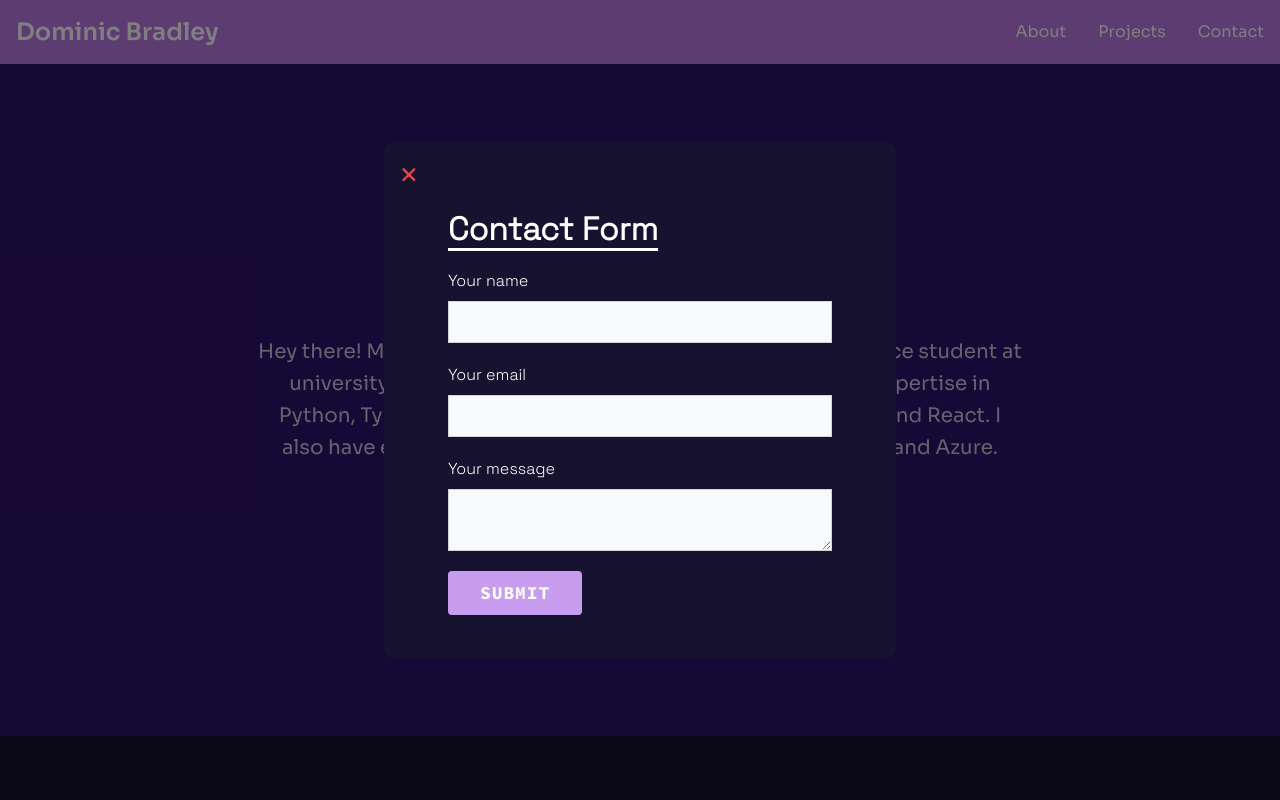
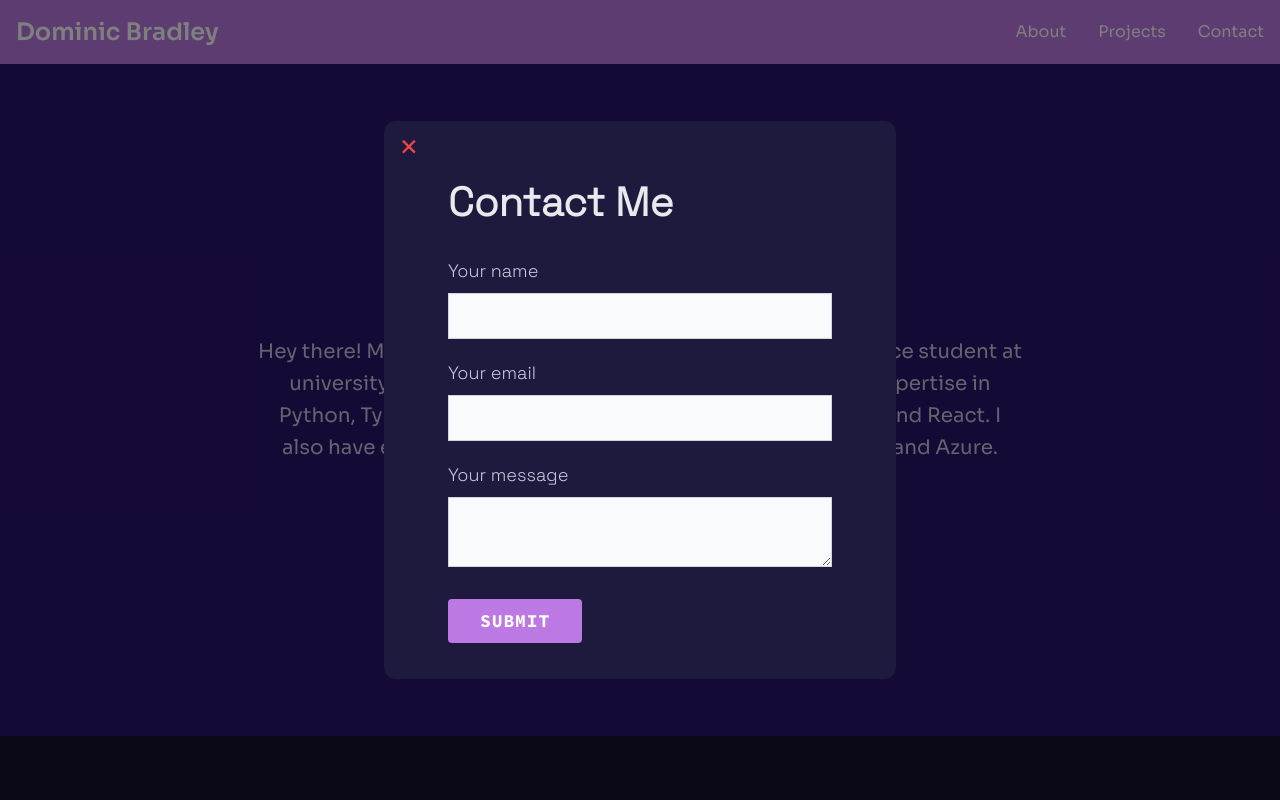
Before and after one commit to dbradley2003/my-web-portfolio, a React (Vite) app: page / in a window 1280 px wide. Both pictures are taken after a click on the button "Contact". Shown: the top 800 px of the page. Built offline with nearby package versions, Linux system fonts and the light colour scheme.

Commit message:
ts fixes

```diff
--- a/src/components/Contact.tsx
+++ b/src/components/Contact.tsx
@@ -6,7 +6,8 @@ const Contact: React.FC = () => {
   const handleSubmit = async (event: React.FormEvent<HTMLFormElement>) => {
     event.preventDefault();
     setResult("Sending....");
-    const formData = new FormData(event.target);
+    const form = event.target as HTMLFormElement;
+    const formData = new FormData(form);
 
     formData.append("access_key", "c04d96e9-478e-48ca-bdd4-467d70d27880");
 
@@ -18,8 +19,8 @@ const Contact: React.FC = () => {
     const data = await response.json();
 
     if (data.success) {
-      setResult("Form Submitted Successfully");
-      event.target.reset();
+      setResult("Email Sent Successfully");
+      form.reset();
     } else {
       console.log("Error", data);
       setResult(data.message);
@@ -27,50 +28,50 @@ const Contact: React.FC = () => {
   };
 
   return (
-    <div className="container mx-auto  bg-darkerbg mt-5 rounded-xl font-grotesk p-[1.75rem]">
+    <div className="container mx-auto  bg-background mt-4 rounded-xl font-grotesk p-[1.75rem]">
       <form onSubmit={handleSubmit} className="max-w-sm mx-auto">
-        <h1 className="h4 text-left text-n-1 font-bold mb-4 underline underline-offset-8">
-          Contact Form
+        <h1 className="font-grotesk h3 mb-6 text-left text-n-1/90 font-bold   ">
+          Contact Me
         </h1>
-        <div className="mb-5">
+        <div className="mb-5 ">
           <label
             htmlFor="name"
-            className="block mb-2 text-base font-medium text-n-1 dark:text-white "
+            className="block mb-2 text-lg font-medium text-n-2 dark:text-white "
           >
             Your name
           </label>
           <input
             type="text"
             name="name"
-            className="bg-gray-50 border border-gray-300 text-n-6  text-sm rounded-lg focus:ring-blue-500 focus:border-blue-500 block w-full p-2.5 dark:bg-gray-700 dark:border-gray-600 dark:placeholder-gray-400 dark:text-white dark:focus:ring-blue-500 dark:focus:border-blue-500"
+            className="bg-gray-50 border border-gray-300 text-n-6  text-base rounded-lg focus:ring-blue-500 focus:border-blue-500 block w-full p-2.5 dark:bg-gray-700 dark:border-gray-600 dark:placeholder-gray-400 dark:text-white dark:focus:ring-blue-500 dark:focus:border-blue-500"
             required
           />
         </div>
         <div className="mb-5">
           <label
             htmlFor="email"
-            className="block mb-2 text-base font-medium text-n-1 dark:text-white"
+            className="block mb-2 text-lg font-medium text-n-2 dark:text-white"
           >
             Your email
           </label>
           <input
             type="email"
             name="email"
-            className="bg-gray-50 border border-gray-300 text-n-6 text-sm rounded-lg focus:ring-blue-500 focus:border-blue-500 block w-full p-2.5 dark:bg-gray-700 dark:border-gray-600 dark:placeholder-gray-400 dark:text-white dark:focus:ring-blue-500 dark:focus:border-blue-500"
+            className="bg-gray-50 border border-gray-300 text-n-6 text-base rounded-lg focus:ring-blue-500 focus:border-blue-500 block w-full p-2.5 dark:bg-gray-700 dark:border-gray-600 dark:placeholder-gray-400 dark:text-white dark:focus:ring-blue-500 dark:focus:border-blue-500"
             required
           />
         </div>
-        <div className="mb-5">
+        <div className="">
           <label
             htmlFor="message"
-            className="block mb-2 text-base font-medium text-n-1 dark:text-white"
+            className="block mb-2 text-lg font-medium text-n-2 dark:text-white"
           >
             Your message
           </label>
           <textarea
             cols={3}
             name="message"
-            className="bg-gray-50 border border-gray-300 text-n-6 text-sm rounded-lg focus:ring-blue-500 focus:border-blue-500 block w-full p-2.5 dark:bg-gray-700 dark:border-gray-600 dark:placeholder-gray-400 dark:text-white dark:focus:ring-blue-500 dark:focus:border-blue-500"
+            className="bg-gray-50 border border-gray-300 text-n-6 text-base rounded-lg focus:ring-blue-500 focus:border-blue-500 block w-full p-2.5 dark:bg-gray-700 dark:border-gray-600 dark:placeholder-gray-400 dark:text-white dark:focus:ring-blue-500 dark:focus:border-blue-500"
             required
           />
         </div>
@@ -83,7 +84,7 @@ const Contact: React.FC = () => {
         <div className="flex w-full items-center justify-left">
           <button
             type="submit"
-            className="bg-lightAction text-lg px-8 rounded button relative inline-flex items-center justify-center h-11 transition-colors hover:text-color-1"
+            className="bg-action mt-8 text-lg px-8 rounded button relative inline-flex items-center justify-center h-11 transition-colors hover:bg-action/70"
           >
             Submit
           </button>
--- a/src/components/ui/Footer.tsx
+++ b/src/components/ui/Footer.tsx
@@ -8,7 +8,7 @@ export const Footer = () => {
   const { projectsRef, aboutRef } = useRefs();
   const scrollToSection = (
     ref: React.RefObject<HTMLDivElement>,
-    event: React.MouseEvent<HTMLAnchorElement, MouseEvent>
+    event: React.MouseEvent<HTMLLIElement, MouseEvent>
   ) => {
     event.preventDefault();
     ref.current?.scrollIntoView({ behavior: "smooth" });
@@ -30,19 +30,19 @@ export const Footer = () => {
             <ul className="text-sm lg:text-lg flex gap-8 lg:gap-15">
               <li
                 className="hover:text-color-2 transition-colors cursor-pointer"
-                onClick={() => scrollToSection(aboutRef, event)}
+                onClick={(event) => scrollToSection(aboutRef, event)}
               >
                 Home
               </li>
               <li
                 className="hover:text-color-2 transition-colors cursor-pointer"
-                onClick={() => scrollToSection(aboutRef, event)}
+                onClick={(event) => scrollToSection(aboutRef, event)}
               >
                 About
               </li>
               <li
                 className="hover:text-color-2 transition-colors cursor-pointer"
-                onClick={() => scrollToSection(projectsRef, event)}
+                onClick={(event) => scrollToSection(projectsRef, event)}
               >
                 Projects
               </li>
--- a/src/components/ui/Modal.tsx
+++ b/src/components/ui/Modal.tsx
@@ -10,8 +10,8 @@ export const Modal: React.FC<ModalProps> = ({ isOpen, onClose, children }) => {
   if (!isOpen) return null;
 
   return (
-    <div className="fixed inset-0 z-50 flex items-center justify-center bg-black bg-opacity-50 ">
-      <div className="bg-darkerbg  w-11/12 lg:w-15/16 max-w-lg p-4 rounded-xl">
+    <div className="fixed   inset-0 z-150 flex items-center justify-center bg-black bg-opacity-50 ">
+      <div className="bg-background  w-11/12 lg:w-15/16 max-w-lg px-4 py-2 rounded-xl">
         <button
           className="absolute text-red-500 mb-5 bold  focus:ring-4-red-500  text-3xl hover:text-red-800"
           onClick={onClose}
--- a/src/components/ui/NavBar.tsx
+++ b/src/components/ui/NavBar.tsx
@@ -58,7 +58,7 @@ export const NavBar: React.FC = () => {
           <ul className="font-medium space-y-2 md:space-y-0 flex flex-col p-4 md:p-0 mt-4  rounded-lg md:flex-row md:space-x-8 rtl:space-x-reverse md:mt-0 md:border-0  ">
             <li>
               <a
-                onClick={() => scrollToSection(aboutRef, event)}
+                onClick={(event) => scrollToSection(aboutRef, event)}
                 href="#"
                 className="block py-2 px-3 text-white rounded md:hover:bg-transparent md:p-0 transition-colors hover:text-color-2"
               >
@@ -67,7 +67,7 @@ export const NavBar: React.FC = () => {
             </li>
             <li>
               <a
-                onClick={() => scrollToSection(projectsRef, event)}
+                onClick={(event) => scrollToSection(projectsRef, event)}
                 href="#"
                 className="block py-2 px-3 text-white rounded md:hover:bg-transparent md:p-0 transition-colors hover:text-color-2"
               >
```
